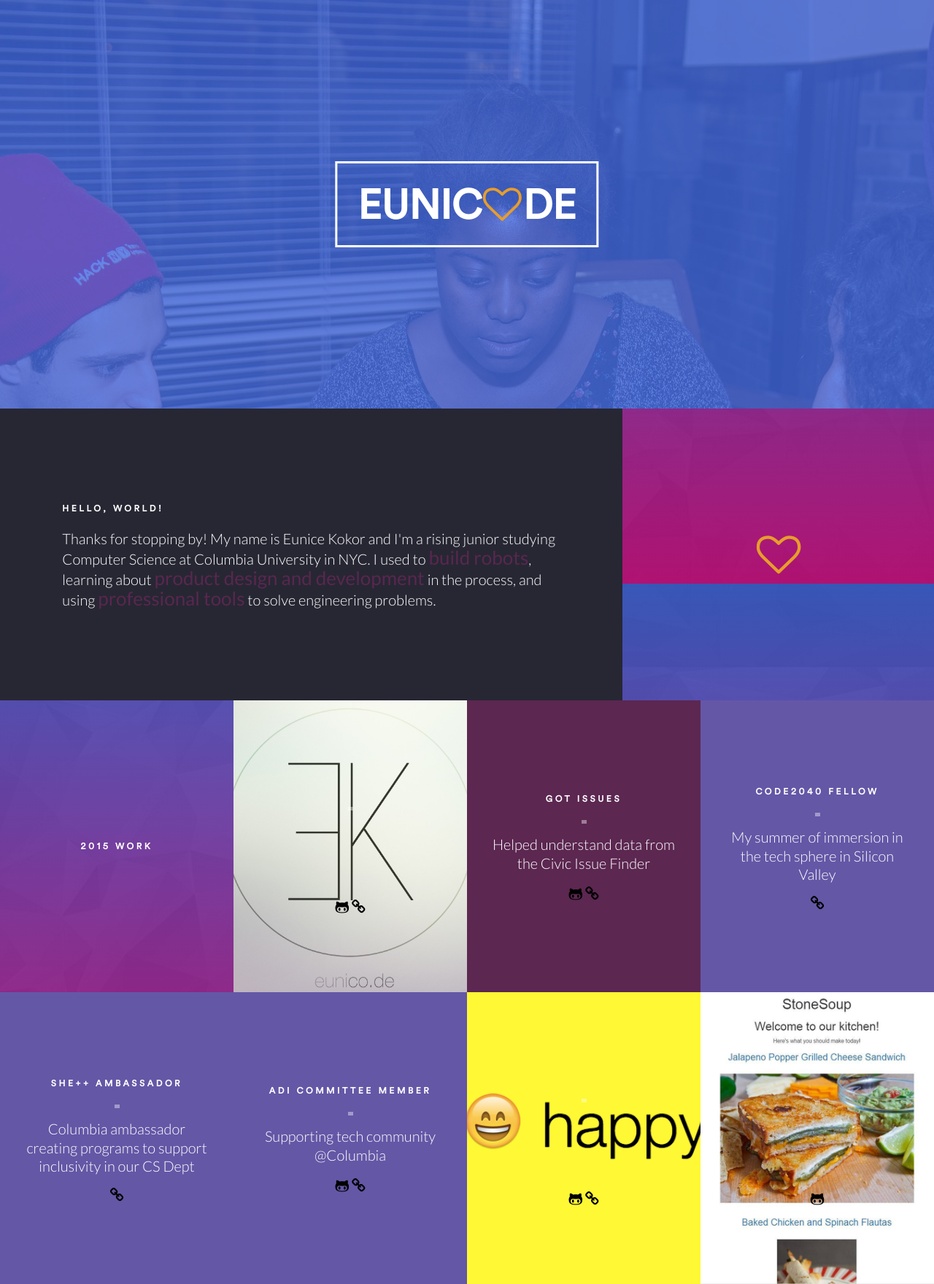
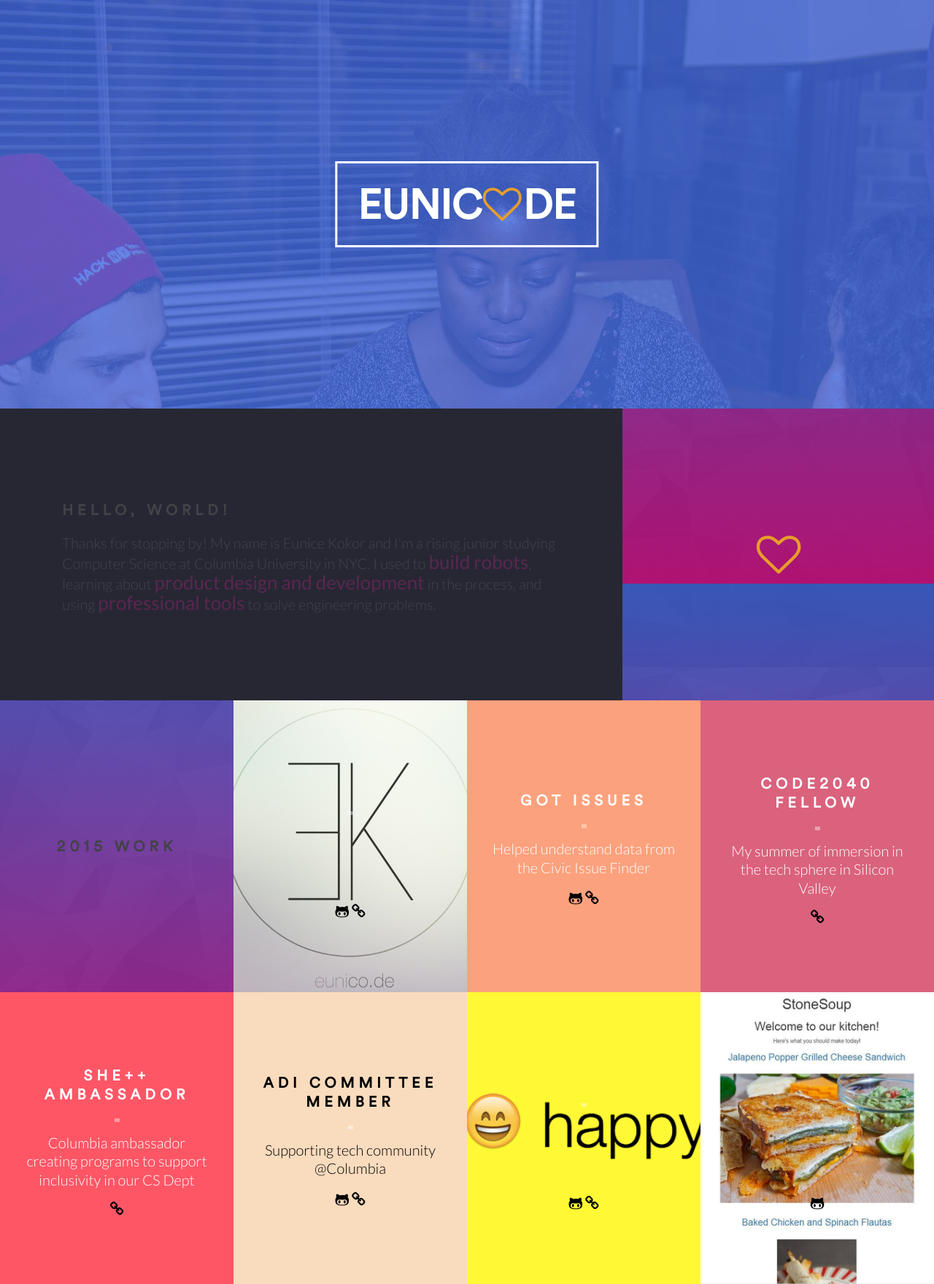
Before and after one commit to eunicekokor/eunicekokor.github.io, a Flask app: page / in a window 1280 px wide. Shown: the whole page at 73% size. Run offline with Flask 2, Linux system fonts and the light colour scheme; some libraries are stand-ins or nearby versions; some web fonts are replaced.

Commit message:
color update

```diff
--- a/app.py
+++ b/app.py
@@ -9,7 +9,8 @@ website_info = None
 @app.route("/")
 def home():
   website_info = get_website_info()
-  return render_template("index.html", info=website_info)
+  colors=["peach", "rust", "orange", "ruddy", "seagreen"]
+  return render_template("index.html", info=website_info, colors=colors)
 
 def get_website_info():
   global website_info
--- a/static/css/style.css
+++ b/static/css/style.css
@@ -71,7 +71,6 @@ p {
   background-position: center;
   background: #272734;
   text-align: center;
-  color: #fff;
   display: flex;
   align-items: center;
   justify-content: center;
@@ -239,7 +238,7 @@ p {
   font-family: 'Circular Air Book';
   text-transform: uppercase;
   display: block;
-  font-size: .75em;
+  font-size: 1.25em;
   letter-spacing: .3em;
 }
 
@@ -252,16 +251,43 @@ p {
 
 .job {
   background: #5C2751;
+  color: #fff;
 }
 
 .sideproject {
   background: #8884FF;
+  color: #fff;
 }
 
 .unicode {
   background: #6457A6;
+  color: #fff;
 }
 
+.peach {
+  background: #f9dbbd;
+  color: black;
+}
+
+.seagreen {
+ background: #00ffd0;
+ color: #fff;
+}
+
+.orange {
+ background: #fca17d;
+ color: #fff;
+}
+
+.ruddy {
+  background: #ff5666;
+  color: #fff;
+}
+
+.rust {
+  background: #da627d;
+  color: #fff;
+}
 
 /*Backgrounds*/
 
--- a/templates/index.html
+++ b/templates/index.html
@@ -45,7 +45,9 @@
         </div>
     </div>
       {% else %}
-      <div class="col-1-4 showcase {{proj["type"]}}">
+      {% set color = colors|random %}
+      <div class="col-1-4 showcase {{color}}">
+
         <div class="text">
            <h3 class="header-text">{{ proj["title"]}}</h3>
            <hr>
```
